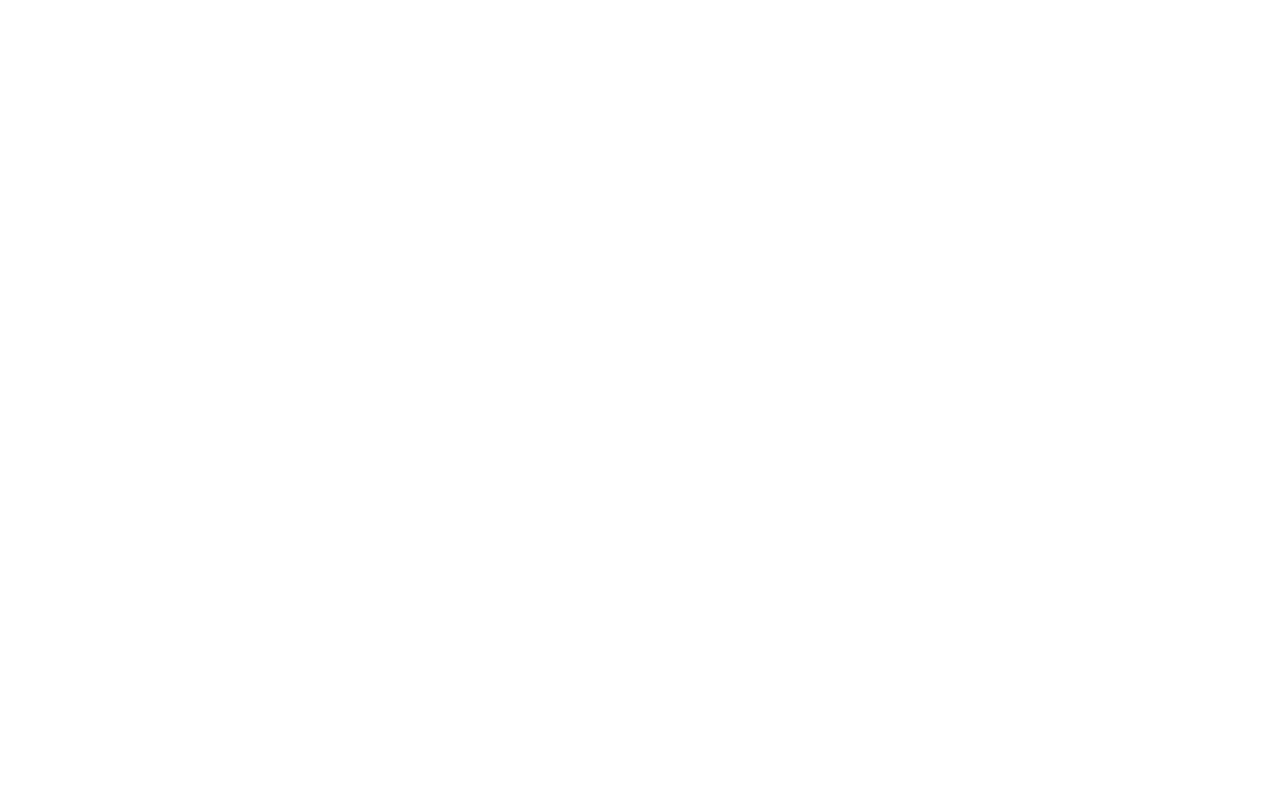
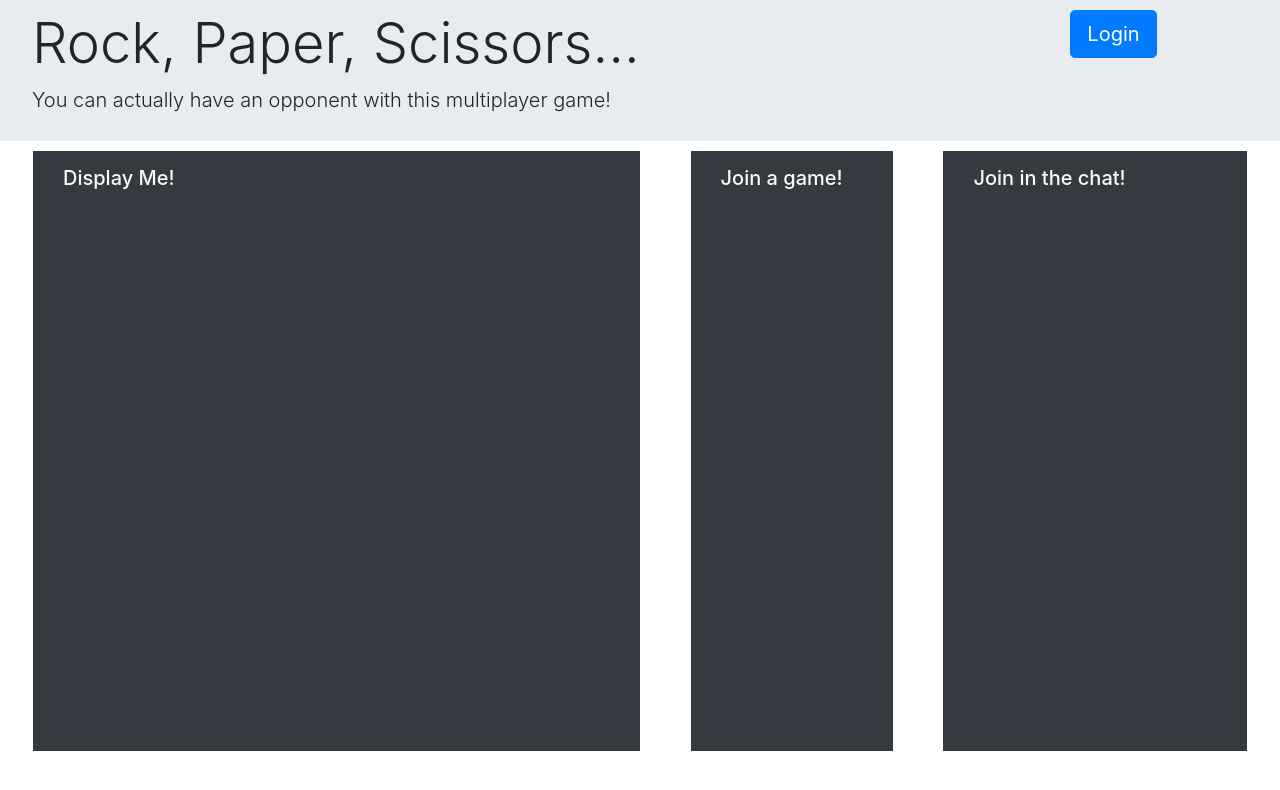
Before and after one commit to pcharpia6/rps-multiplayer, a plain HTML site: page index.html in a window 1280 px wide. Drawn offline with nearby package versions, Linux system fonts and the light colour scheme.

Commit message:
main display with login button

```diff
--- a/assets/css/style.css
+++ b/assets/css/style.css
@@ -1,4 +1,14 @@
 .jumbotron {
     padding-top: 10px;
     padding-bottom: 10px;
+    margin-bottom: 0px;
 }
+
+#main {
+    margin-top: 10px;
+    height: 75vh;
+}
+
+h5 {
+    padding: 15px;
+}
--- a/index.html
+++ b/index.html
@@ -14,6 +14,25 @@
     <title>RPS Multiplayer</title>
 </head>
 <body>
-
+        <div class="jumbotron row">
+            <div class="col-md-10">
+                <h1 class="display-4 login-resize">Rock, Paper, Scissors...</h1>
+                <p class="lead login-remove">You can actually have an opponent with this multiplayer game!</p>
+            </div>
+            <div class="col-md-2">
+                <a class="btn btn-primary btn-lg" id="login" href="#" role="button">Login</a>
+            </div>
+        </div>
+            <div class="row px-md-5 justify-content-between" id="main">
+                <div class="col-md-6 bg-dark text-light" id="active-display">
+                    <h5>Display Me!</h5>
+                </div>
+                <div class="col-md-2 bg-dark text-light" id="games-list">
+                    <h5>Join a game!</h5>
+                </div>
+                <div class="col-md-3 bg-dark text-light" id="chat">
+                    <h5>Join in the chat!</h5>
+                </div>
+            </div>
 </body>
 </html>
```
